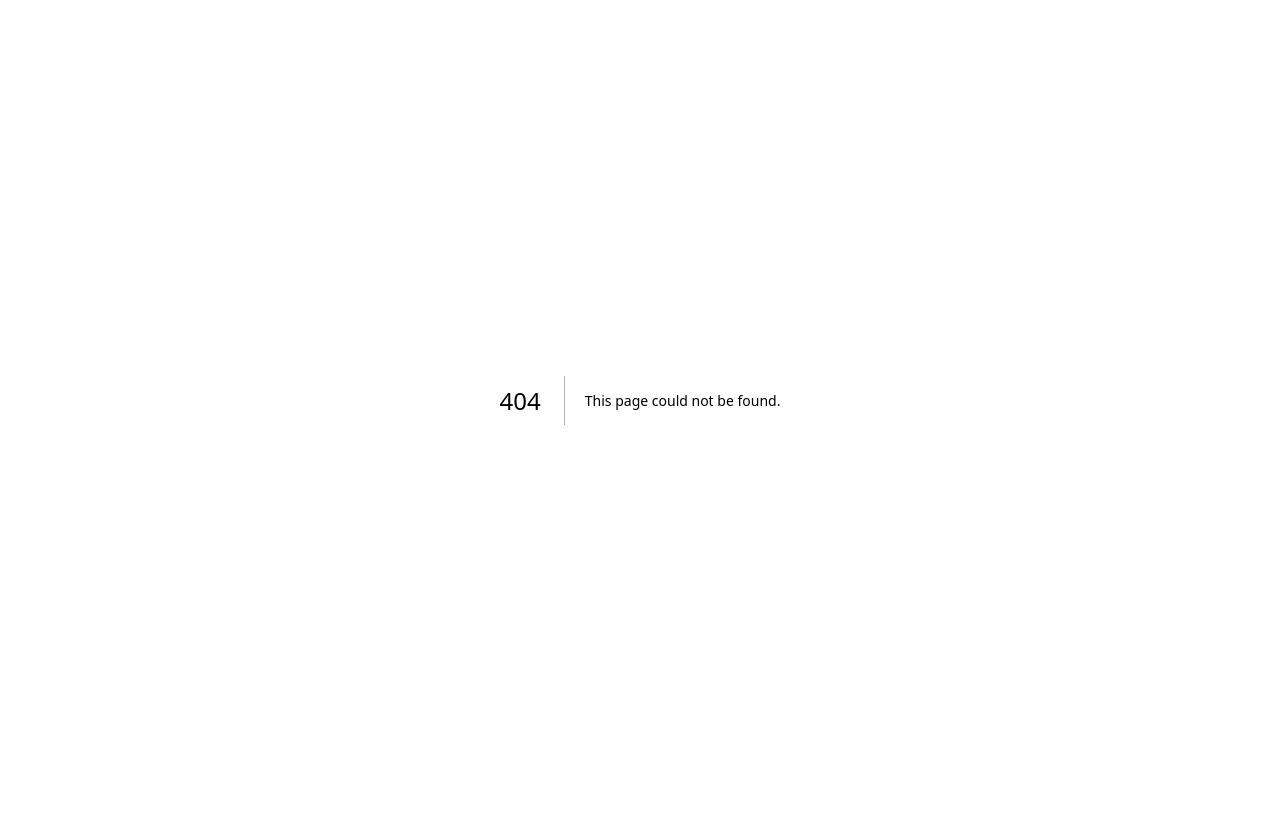
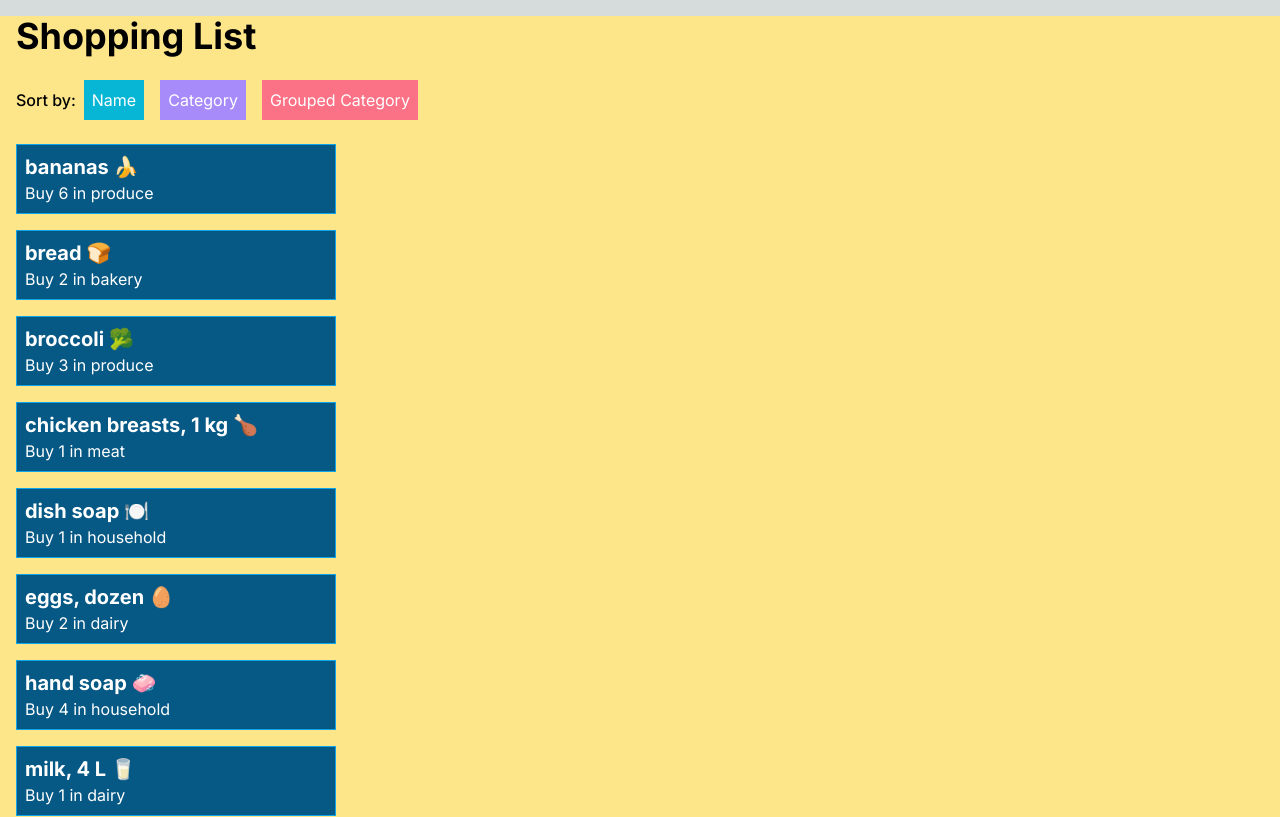
Before and after one commit to fkammw/cprg306-assignments, a Next.js app: page /week5 in a window 1280 px wide. Before the commit this address had no page. Shown: the top 817 px of the page. Built offline with nearby package versions, Linux system fonts and the light colour scheme.

Commit message:
week5 added
week5 hw added

```diff
--- a/app/page.js
+++ b/app/page.js
@@ -11,6 +11,8 @@ export default function Home() {
       <Link href="/week3">Week 3</Link>
       <br />
       <Link href="/week4">Week 4</Link>
+      <br />
+      <Link href="/week5">Week 5</Link>
     </main>
   );
 }
--- a/app/week4/new-item.js
+++ b/app/week4/new-item.js
@@ -50,6 +50,7 @@ export default function NewItem()
                 <div className="mb-4 flex-1 mt-1 m-1 w-full">
                 <input
                     className="rounded-md flex mb-4"
+                    required
                     type="text"
                     placeholder="Item Name"
                     value={name}
@@ -58,7 +59,8 @@ export default function NewItem()
 
 
                 <input
-                    className="rounded-md flex-1 mr-2"
+                    className="rounded-md flex-1 mr-2 p-1"
+                    required
                     type="number"
                     min="1"
                     max="99"
@@ -88,7 +90,7 @@ export default function NewItem()
                 </select>
                 </div>
                 <button
-                    type="submit" className="bg-blue-500 rounded-md p-4 mb-4 py-2 px-4 w-full text-white">+</button>
+                    type="submit" className="bg-blue-500 rounded-md p-4 mb-4 py-2 px-4 w-full  text-white">+</button>
 
             </form>
         </div>
--- /dev/null
+++ b/app/week5/item-list.js
@@ -0,0 +1,118 @@
+
+"use client";
+
+import { useState } from "react";
+import itemsData from "./items.json";
+import Item from "./item";
+
+
+
+function RenderSortBy(setSortBy) {
+
+     //for onclick
+    const handleSort = (event) => {
+        setSortBy(event.target.id);
+    };
+
+    return (
+        <div className="flex items-center">
+            <label className="ml-4 font-medium">Sort by: </label>
+            <button
+                id="name"
+                onClick={handleSort}
+                className="bg-cyan-500 m-2 p-2 w-30 text-white">
+                Name
+            </button>
+            <button
+                id="category"
+                onClick={handleSort}
+                className="bg-violet-400 m-2 p-2 w-30 text-white">
+                Category
+            </button>
+            <button
+                id="grouped category"
+                onClick={(e) => setSortBy(e.target.id)}
+                className="bg-rose-400 m-2 p-2 w-50 text-white ">
+                Grouped Category
+            </button>
+        </div>
+    );
+
+}
+
+export default function ItemList() {
+    const [sortBy, setSortBy] = useState("name");
+
+
+    let products = itemsData.map((product) => ({
+        id: product.id,
+        name: product.name,
+        quantity: product.quantity,
+        category: product.category,
+    }));
+
+    //sort by name or category or grouped category
+    if (sortBy === "name") {
+        products.sort((a,b) => a.name.localeCompare(b.name));
+    }
+    if (sortBy === "category") {
+        products.sort((a,b) => a.category.localeCompare(b.category));
+    }
+    if (sortBy === "grouped category") {
+        products.sort((a,b) => a.category.localeCompare(b.category));
+
+        const groupedByCategory = products.reduce((acc, item) => {
+            const cat = item.category;
+            if (!acc[cat]) {
+                acc[cat] = [];
+            }
+            acc[cat].push(item);
+            return acc;
+        }, {});
+
+        //adding for loop to sort items within category by order
+        for (const i in groupedByCategory) {
+            groupedByCategory[i].sort((a, b) => a.name.localeCompare(b.name));
+        }
+
+
+    //for grouped category return
+    return (
+        <main>
+            {RenderSortBy(setSortBy)}
+            {Object.keys(groupedByCategory).map((category) => (
+                <div key={category}>
+                    <label className="ml-4 text-lg font-bold capitalize">{category}</label>
+                    {groupedByCategory[category].map((item) => (
+                        <Item
+                            key={item.id}
+                            name={item.name}
+                            quantity={item.quantity}
+                            category={item.category}
+                        />
+                    ))}
+                </div>
+            ))}
+        </main>
+    );
+    }
+
+
+    //for name and category return
+    return (
+        <main>
+
+            {RenderSortBy(setSortBy)}
+
+            {products.map((item) => (
+                <Item
+                    key={item.id}
+                    name={item.name}
+                    quantity={item.quantity}
+                    category={item.category}/>
+            ))}
+
+        </main>
+    ) ;
+
+}
--- /dev/null
+++ b/app/week5/item.js
@@ -0,0 +1,12 @@
+export default function Item({name, quantity, category}){
+    return(
+        <>
+        <ul>
+            <li className="border border-sky-500 bg-sky-800 w-full max-w-xs m-4 p-2">
+            <h2 className="text-xl font-bold text-white">{name}</h2>
+            <h6 className="text-white">Buy {quantity} in {category}</h6>
+            </li>
+        </ul>
+        </>
+    )
+}
--- /dev/null
+++ b/app/week5/items.json
@@ -0,0 +1,74 @@
+[
+    {
+      "id": "1h2GJKH12gkHG31h1H",
+      "name": "milk, 4 L 🥛",
+      "quantity": 1,
+      "category": "dairy"
+    },
+    {
+      "id": "2KJH3k2j3H1k2J3K1H",
+      "name": "bread 🍞",
+      "quantity": 2,
+      "category": "bakery"
+    },
+    {
+      "id": "3h2KJH3k2j3H1k2J3",
+      "name": "eggs, dozen 🥚",
+      "quantity": 2,
+      "category": "dairy"
+    },
+    {
+      "id": "4k2J3K1H2GJKH12gk",
+      "name": "bananas 🍌",
+      "quantity": 6,
+      "category": "produce"
+    },
+    {
+      "id": "5H1h1H2KJH3k2j3H",
+      "name": "broccoli 🥦",
+      "quantity": 3,
+      "category": "produce"
+    },
+    {
+      "id": "6H1k2J3K1H2GJKH1",
+      "name": "chicken breasts, 1 kg 🍗",
+      "quantity": 1,
+      "category": "meat"
+    },
+    {
+      "id": "7gkHG31h1H2KJH3k",
+      "name": "pasta sauce 🍝",
+      "quantity": 3,
+      "category": "canned goods"
+    },
+    {
+      "id": "8j3H1k2J3K1H2GJK",
+      "name": "spaghetti, 454 g 🍝",
+      "quantity": 2,
+      "category": "dry goods"
+    },
+    {
+      "id": "9H12gkHG31h1H2KJ",
+      "name": "toilet paper, 12 pack 🧻",
+      "quantity": 1,
+      "category": "household"
+    },
+    {
+      "id": "10H3k2j3H1k2J3K1",
+      "name": "paper towels, 6 pack",
+      "quantity": 1,
+      "category": "household"
+    },
+    {
+      "id": "11k2J3K1H2GJKH12",
+      "name": "dish soap 🍽️",
+      "quantity": 1,
+      "category": "household"
+    },
+    {
+      "id": "12GJKH12gkHG31h1",
+      "name": "hand soap 🧼",
+      "quantity": 4,
+      "category": "household"
+    }
+  ]
--- /dev/null
+++ b/app/week5/page.js
@@ -0,0 +1,10 @@
+import ItemList from "./item-list";
+
+export default function Page(){
+    return(
+        <main className="bg-amber-200">
+            <h1 className=" font-bold text-4xl m-4 ">Shopping List</h1>
+            <ItemList />
+        </main>
+    )
+}
```
